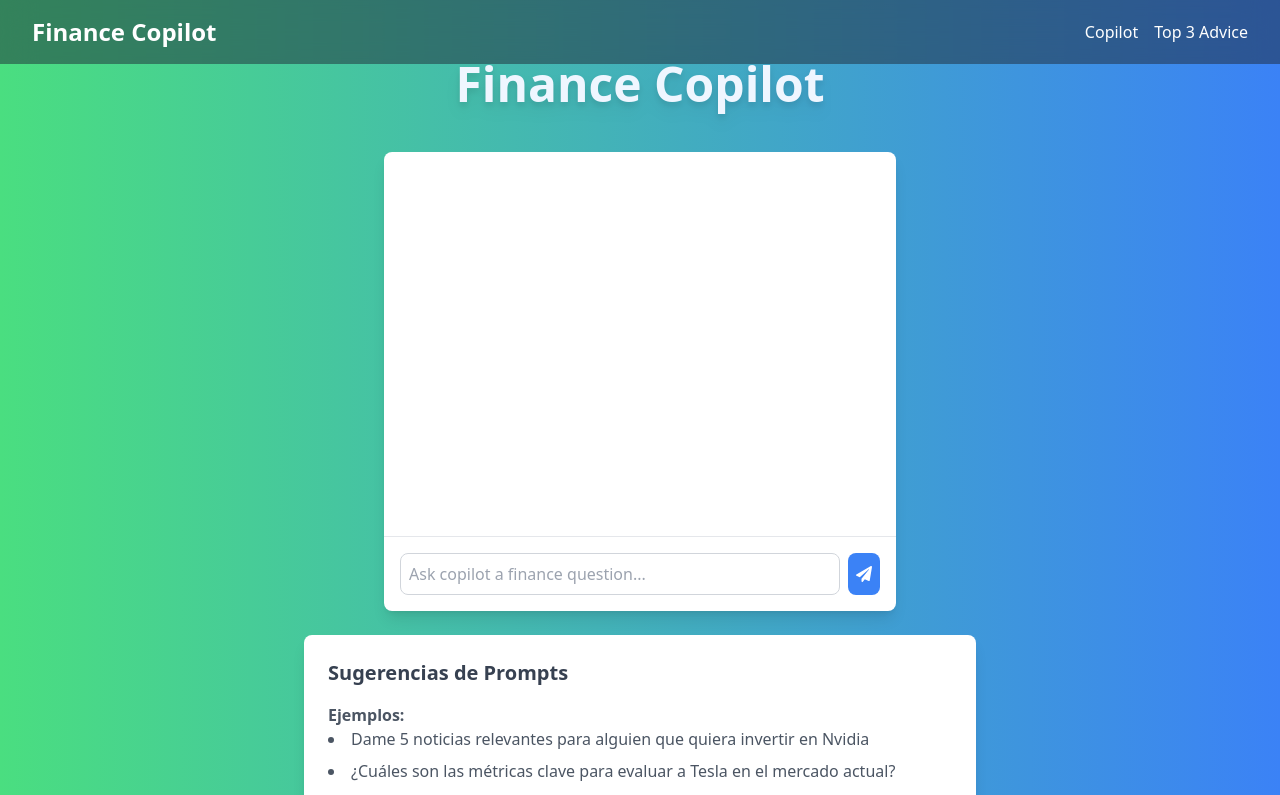
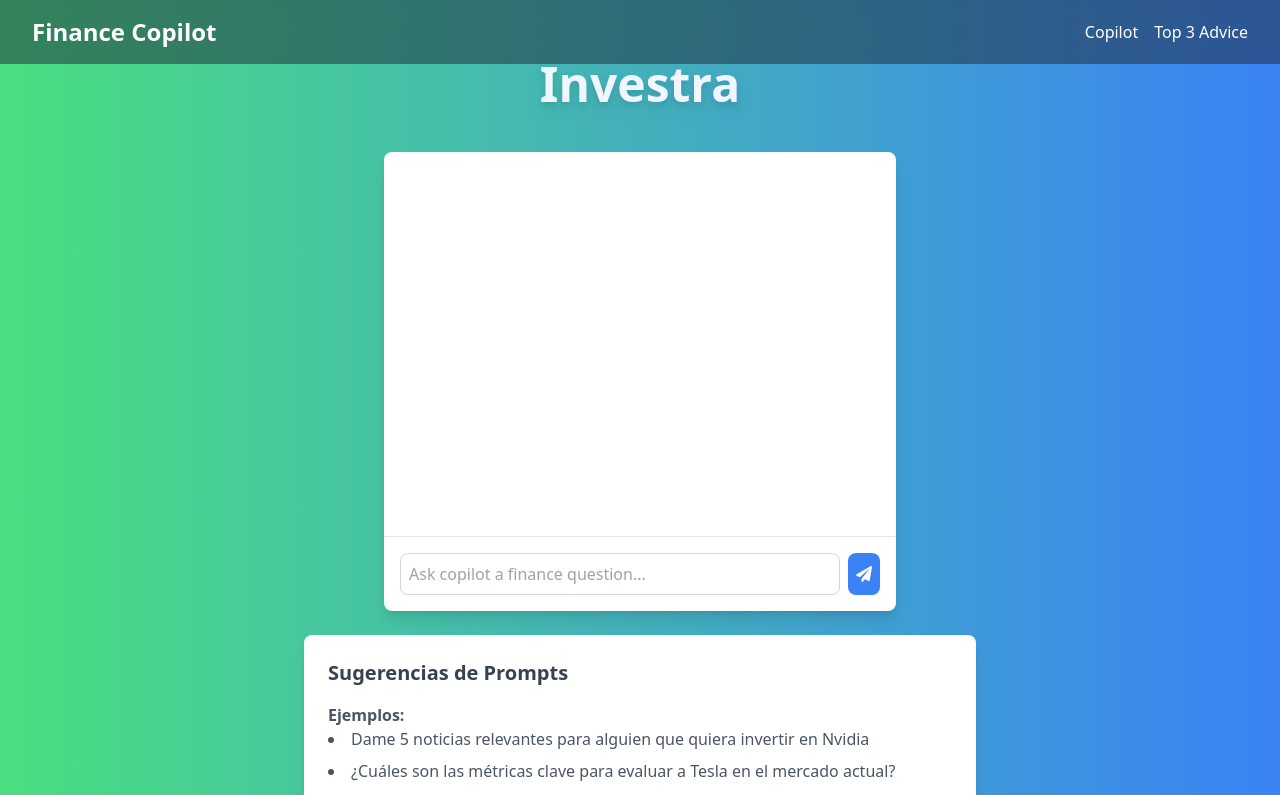
Before and after one commit to Yuli4n/Finance-Copilot-Demo, a React (Create React App) app: page / in a window 1280 px wide. Shown: the top 795 px of the page. Built offline with nearby package versions, Linux system fonts and the light colour scheme.

Commit message:
Update App.js

```diff
--- a/src/App.js
+++ b/src/App.js
@@ -65,7 +65,7 @@ function App() {
     <>
       <NavBar />
       <div className="flex flex-col items-center bg-gradient-to-r from-green-400 to-blue-500 min-h-screen overflow-y-auto p-12">
-        <h1 className="mb-8 font-bold text-[3rem] drop-shadow-lg text-blue-50">Finance Copilot</h1>
+        <h1 className="mb-8 font-bold text-[3rem] drop-shadow-lg text-blue-50">Investra</h1>
 
         {/* Chatbot Container */}
         <div className="bg-white w-full max-w-lg shadow-lg rounded-lg overflow-hidden mb-6">
```
